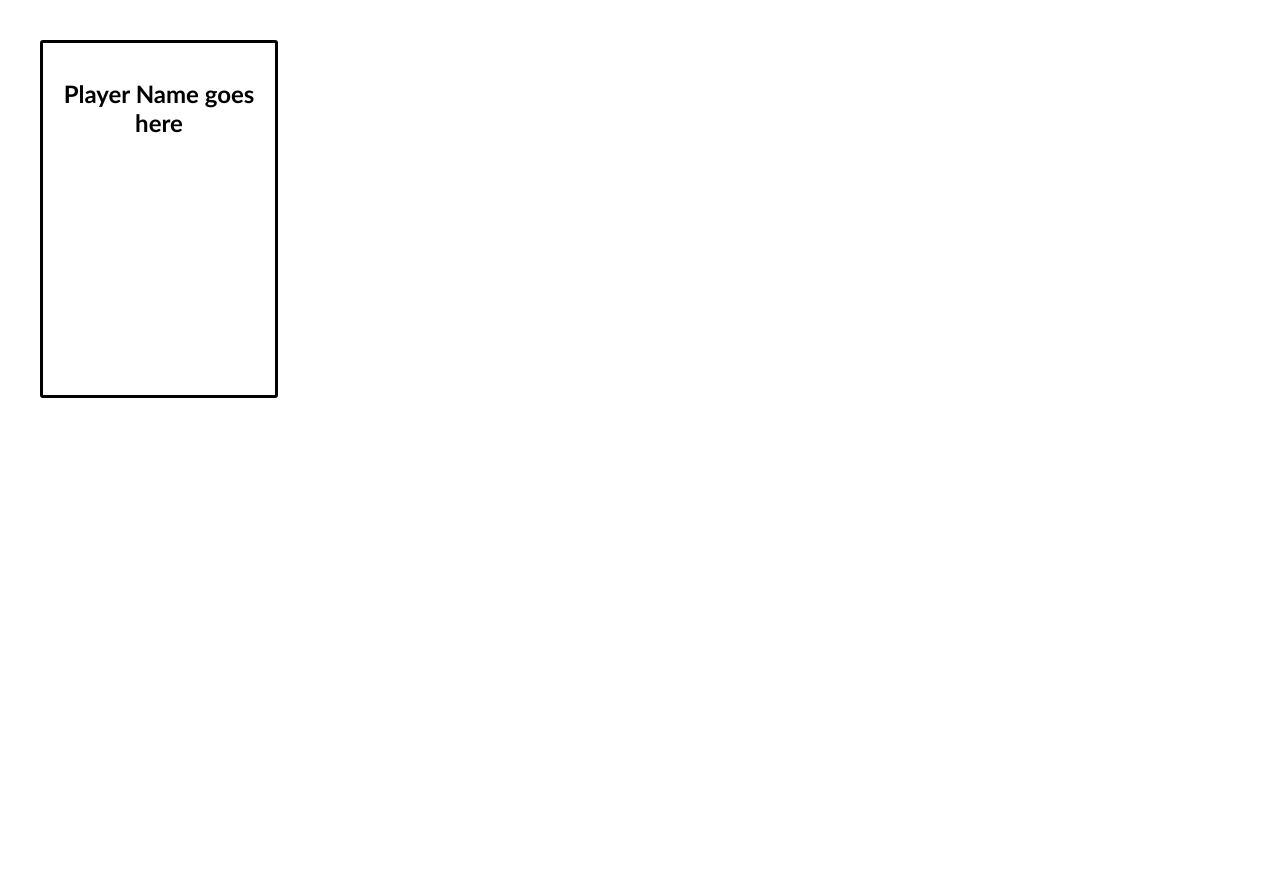
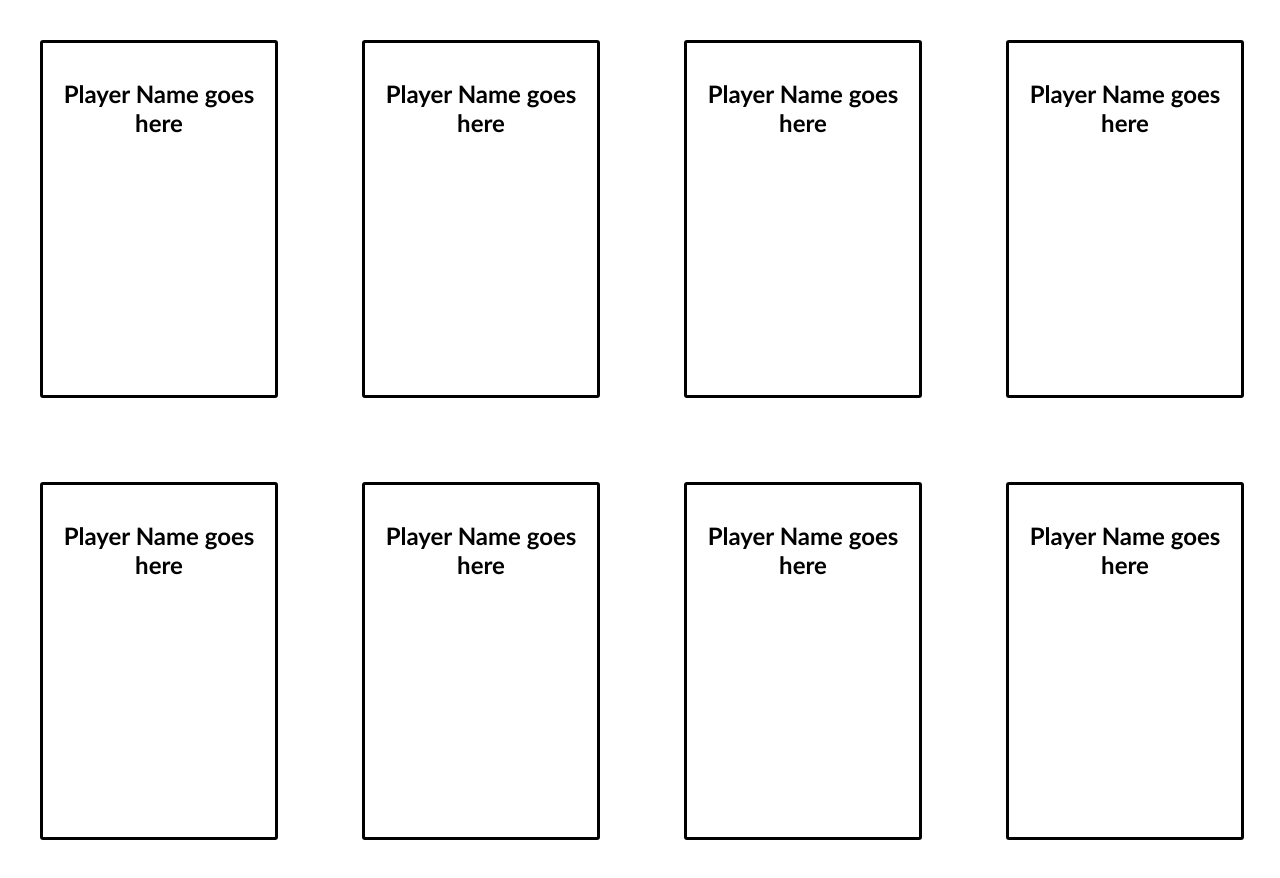
Before and after one commit to ngeTaco/DevMtn14-baseball-cards, a React (Vite) app: page / in a window 1280 px wide. Before the commit the page ends 800 px from the top, so only its background shows below. Built offline with nearby package versions, Linux system fonts and the light colour scheme.

Commit message:
step 1 complete

```diff
--- a/src/App.jsx
+++ b/src/App.jsx
@@ -1,3 +1,5 @@
+import playerData from './playerData.js';
+
 function BaseballCard(props) {
   return (
     <div className="card">
@@ -7,7 +9,10 @@ function BaseballCard(props) {
 }
 
 function App() {
-  return <BaseballCard />;
+  const cards = playerData.map(player => {
+    return <BaseballCard />
+  })
+  return <>{cards}</>;
 }
 
 export default App;
```
